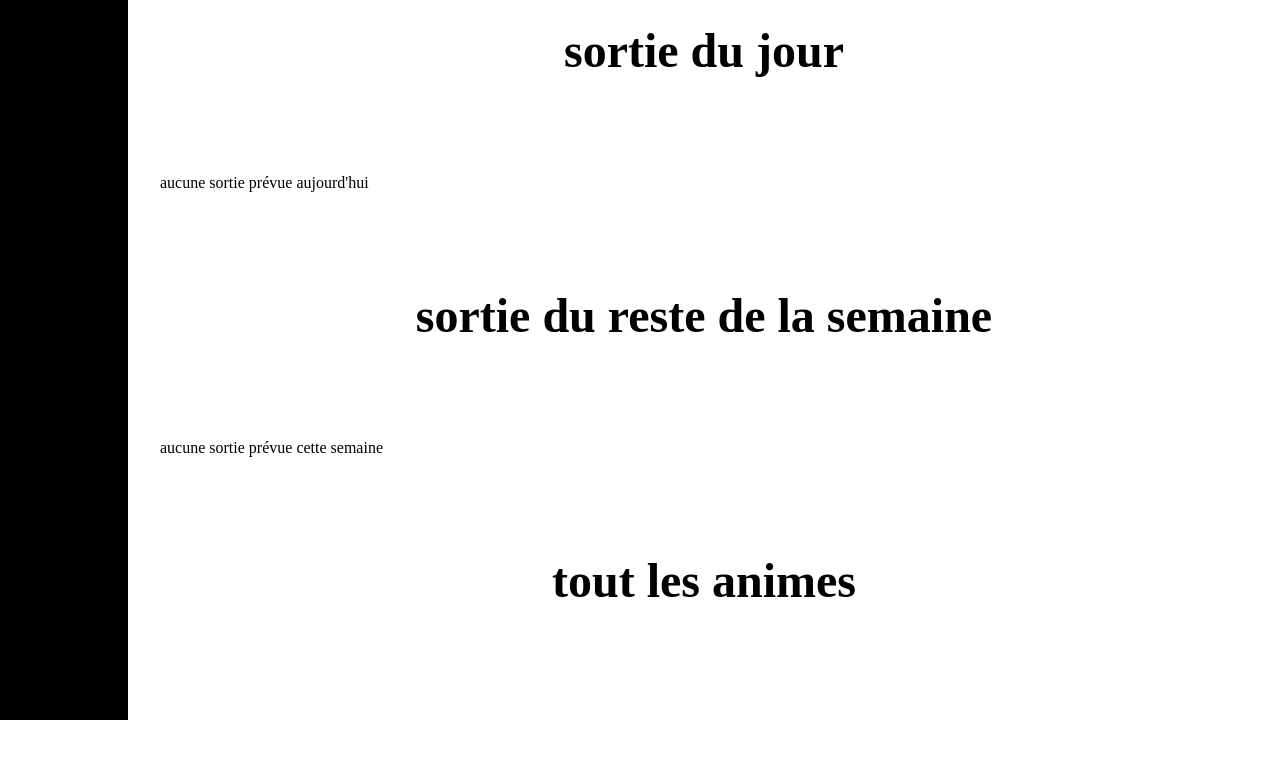
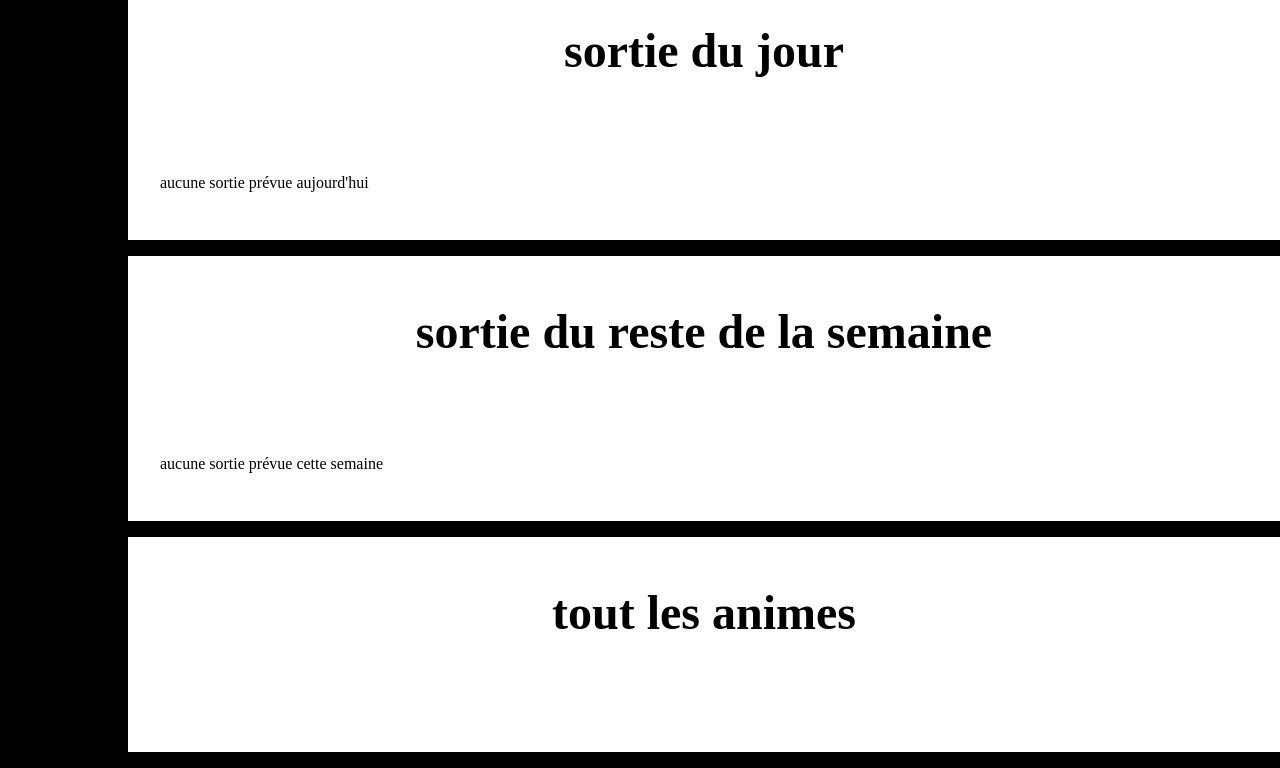
Before and after one commit to carmut/anime-web-liste, a Symfony app: template templates/home_page/index.html.twig in a window 1280 px wide. Shown: the part 883-1651 px from the top of the page. Before the commit the page ends 1603 px from the top, so only its background shows below. Run offline with Twig, Linux system fonts and the light colour scheme; the template is opened without the code that fills it, so the values that code supplies are empty; some libraries are stand-ins or nearby versions.

Commit message:
liste home CSS

```diff
--- a/public/css/accueil.css
+++ b/public/css/accueil.css
@@ -103,6 +103,7 @@
     align-content: space-around;
     justify-content: flex-start;
     padding: 2em;
+    border-bottom: black solid 1em;
 }
 
 .title-liste{
@@ -111,4 +112,5 @@
     text-align: center;
     font-size: 3em;
 
+
 }
```
